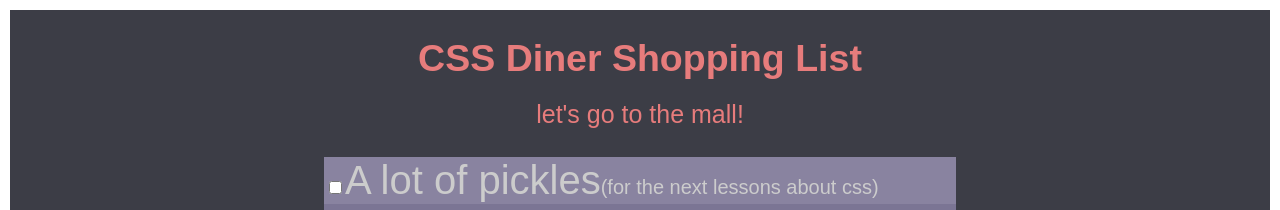
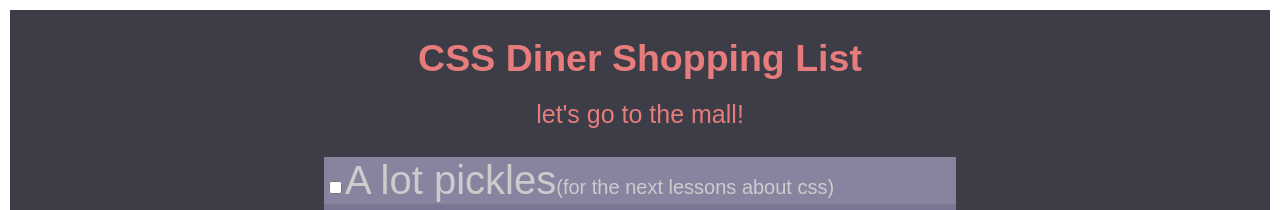
Before and after one commit to Ttima/lesson4, a plain HTML site: page index.html in a window 1280 px wide. Shown: the top 210 px of the page. Drawn offline with Linux system fonts and the light colour scheme.

Commit message:
Fixed index.html

```diff
--- a/index.html
+++ b/index.html
@@ -20,7 +20,7 @@
 </div>
 <form>
 	<label>
-		<input type="checkbox" name="pickles"><span>A lot of pickles</span><span class="text">for the next lessons about CSS</span>
+		<input type="checkbox" name="pickles"><span>A lot  pickles</span><span class="text">for the next lessons about CSS</span>
 	</label>
 	<label>
 		<input type="checkbox" name="apples"><span>10 apples</span><span class="text">for more CSS manipulations</span>
```
